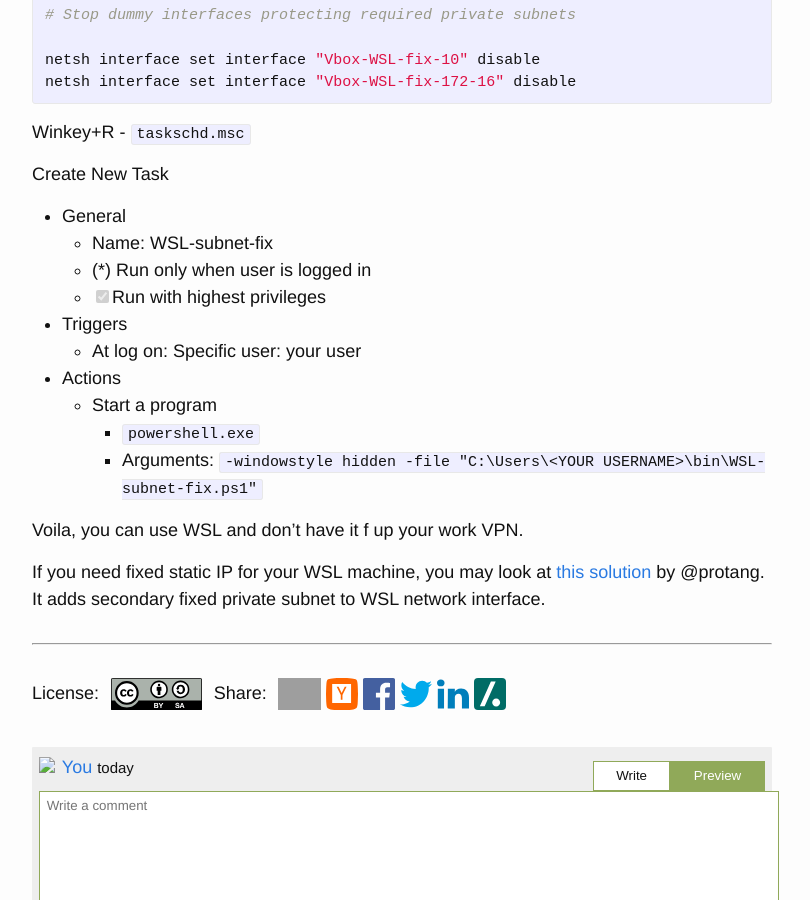
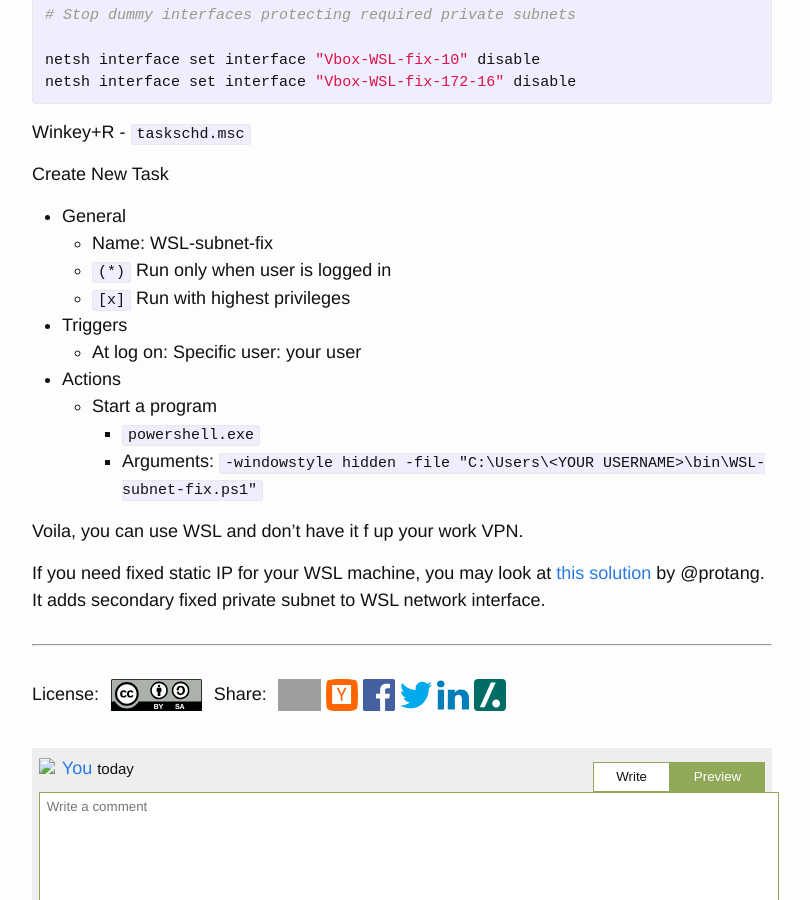
Before and after one commit to selivan/selivan.github.io, a Jekyll site: the page built from _posts/2021-07-12-wsl-set-static-subnet-hack.md, in a window 1280 px wide and 900 px high, scrolled down 1434 px. Shown: the whole window, without its empty margins (238-1048 px from the left). Built offline with Jekyll 4.4.1, drawn with Linux system fonts in a browser that asks for light colours; grey boxes are pictures that could not be loaded.

Commit message:
fix typo

```diff
--- a/_posts/2021-07-12-wsl-set-static-subnet-hack.md
+++ b/_posts/2021-07-12-wsl-set-static-subnet-hack.md
@@ -1,7 +1,7 @@
 ---
 layout: post
 title:  "WSL fix using random private subnets"
-tags: [ Windows, WSL, ]
+tags: [ Windows, WSL ]
 ---
 
 WSL is a nice way to work with Linux development environment from Windows. It works pretty decently after version 2, that switched to using proper virtualization instead of translating syscalls and other weird magic.
@@ -49,8 +49,8 @@ Create New Task
 
 * General
     * Name: WSL-subnet-fix
-    * (*) Run only when user is logged in
-    * [x] Run with highest privileges
+    * `(*)` Run only when user is logged in
+    * `[x]` Run with highest privileges
 * Triggers
     * At log on: Specific user: your user
 * Actions
```
